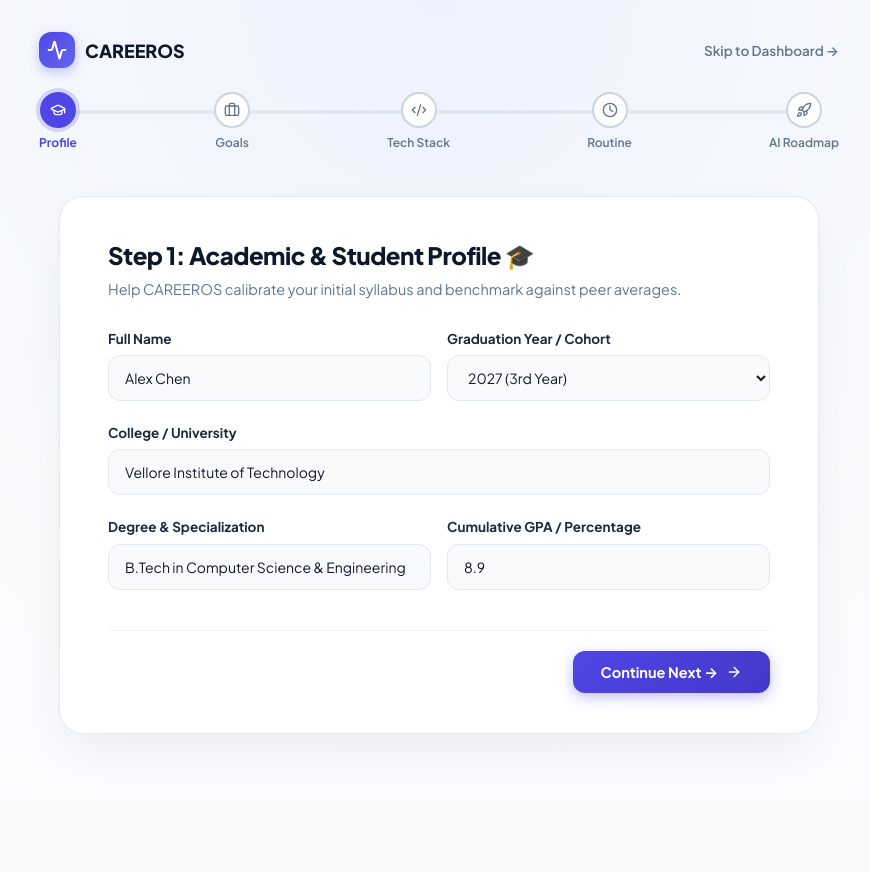
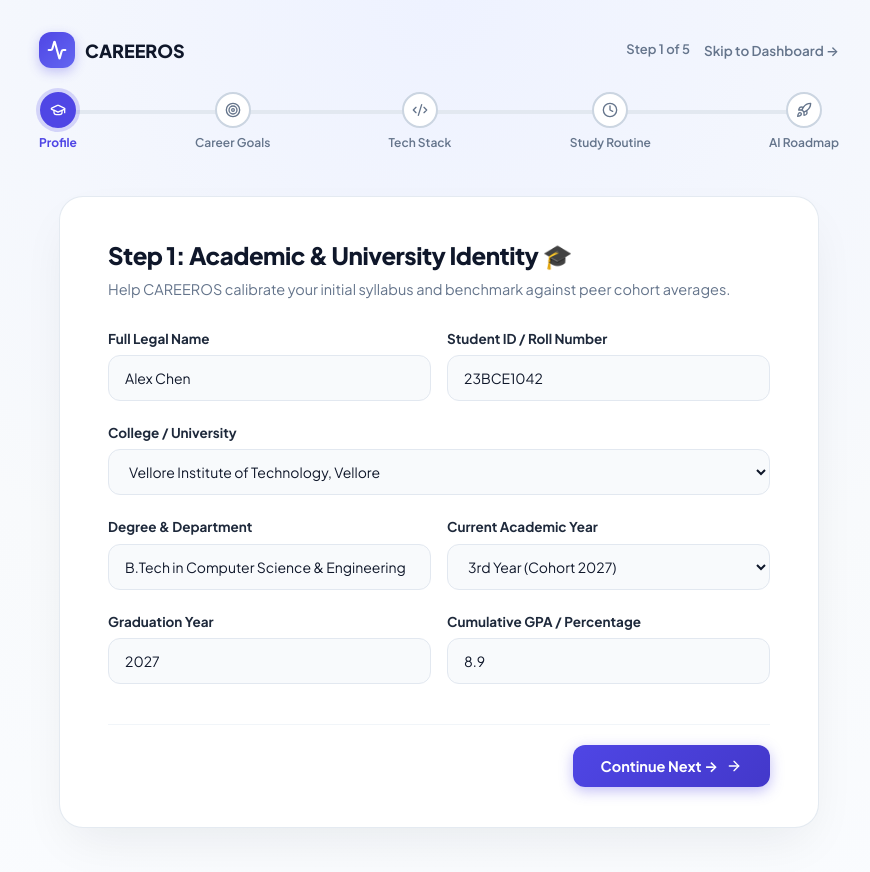
Before and after one commit to Jb3116/CAREEROS-App, a React (Vite) app: page /onboarding in a window 1280 px wide. Shown: the top 872 px of the page, without its empty margins (201-1071 px from the left). Before the commit the page ends 800 px from the top, so only its background shows below. Built offline with nearby package versions, Linux system fonts and the light colour scheme.

Commit message:
feat: add complete Student Onboarding UI

```diff
--- a/src/pages/OnboardingPage.tsx
+++ b/src/pages/OnboardingPage.tsx
@@ -13,6 +13,12 @@ import {
   Rocket,
   Check,
   Zap,
+  Building,
+  Target,
+  BookOpen,
+  ChevronRight,
+  Award,
+  Calendar,
 } from 'lucide-react';
 
 export const OnboardingPage: React.FC = () => {
@@ -22,18 +28,20 @@ export const OnboardingPage: React.FC = () => {
   // Form State
   const [formData, setFormData] = useState({
     fullName: 'Alex Chen',
-    college: 'Vellore Institute of Technology',
+    college: 'Vellore Institute of Technology, Vellore',
     degree: 'B.Tech in Computer Science & Engineering',
-    gradYear: '2027 (3rd Year)',
+    currentYear: '3rd Year (Cohort 2027)',
+    gradYear: '2027',
     cgpa: '8.9',
+    rollNumber: '23BCE1042',
     targetRoles: ['Software Development Engineer', 'Full Stack Developer'],
-    targetCompanyTypes: ['Tier-1 Product Companies', 'High-Growth Tech Startups'],
-    primaryLanguages: ['C++', 'Python', 'TypeScript'],
-    frameworks: ['React', 'Node.js', 'PostgreSQL'],
-    dsaLevel: 'Intermediate (150+ LeetCode solved)',
-    weeklyHours: '10 - 15 Hours / Week',
-    routinePreference: 'Evening (6 PM - 10 PM)',
-    targetAssessment: 'Google Campus Drive (Aug 2026)',
+    targetCompanyTypes: ['Tier-1 Product Companies (FAANG & High Tier)', 'High-Growth Tech Startups'],
+    primaryLanguages: ['C++', 'Python', 'TypeScript', 'SQL'],
+    frameworks: ['React', 'Node.js', 'PostgreSQL', 'Docker'],
+    dsaLevel: 'Intermediate (150+ LeetCode solved - Trees, Graphs, DP)',
+    weeklyHours: '10 - 15 Hours / Week (Recommended)',
+    routinePreference: 'Evening (6:00 PM - 10:00 PM)',
+    targetAssessment: 'Google & Goldman Sachs Campus Drive (Aug 2026)',
   });
 
   const toggleRole = (role: string) => {
@@ -64,19 +72,26 @@ export const OnboardingPage: React.FC = () => {
   };
 
   const nextStep = () => {
-    if (currentStep < 5) setCurrentStep(currentStep + 1);
-    else navigate('/dashboard');
+    if (currentStep < 5) {
+      setCurrentStep(currentStep + 1);
+      window.scrollTo({ top: 0, behavior: 'smooth' });
+    } else {
+      navigate('/dashboard');
+    }
   };
 
   const prevStep = () => {
-    if (currentStep > 1) setCurrentStep(currentStep - 1);
+    if (currentStep > 1) {
+      setCurrentStep(currentStep - 1);
+      window.scrollTo({ top: 0, behavior: 'smooth' });
+    }
   };
 
   const steps = [
     { num: 1, label: 'Profile', icon: GraduationCap },
-    { num: 2, label: 'Goals', icon: Briefcase },
+    { num: 2, label: 'Career Goals', icon: Target },
     { num: 3, label: 'Tech Stack', icon: Code2 },
-    { num: 4, label: 'Routine', icon: Clock },
+    { num: 4, label: 'Study Routine', icon: Clock },
     { num: 5, label: 'AI Roadmap', icon: Rocket },
   ];
 
@@ -92,9 +107,14 @@ export const OnboardingPage: React.FC = () => {
             <span>CAREEROS</span>
           </Link>
 
-          <button className="onboard-skip-btn" onClick={() => navigate('/dashboard')}>
-            Skip to Dashboard →
-          </button>
+          <div style={{ display: 'flex', alignItems: 'center', gap: 14 }}>
+            <span style={{ fontSize: 13, color: '#64748B', fontWeight: 600 }}>
+              Step {currentStep} of {steps.length}
+            </span>
+            <button className="onboard-skip-btn" onClick={() => navigate('/dashboard')}>
+              Skip to Dashboard →
+            </button>
+          </div>
         </div>
 
         {/* 5-Step Progress Tracker */}
@@ -115,6 +135,8 @@ export const OnboardingPage: React.FC = () => {
                 key={s.num}
                 className={`onboard-step-node ${isActive ? 'active' : ''} ${isCompleted ? 'completed' : ''}`}
                 onClick={() => setCurrentStep(s.num)}
+                role="button"
+                tabIndex={0}
               >
                 <div className="onboard-node-circle">
                   {isCompleted ? <Check size={16} strokeWidth={3} /> : <Icon size={16} />}
@@ -126,64 +148,95 @@ export const OnboardingPage: React.FC = () => {
         </div>
       </header>
 
-      {/* ---------------- Wizard Card ---------------- */}
+      {/* ---------------- Main Wizard Card ---------------- */}
       <main className="onboard-card">
-        {/* Step 1: Education & Personal */}
+        {/* Step 1: Education & Academic Identity */}
         {currentStep === 1 && (
           <>
             <div className="onboard-card-header">
-              <h1 className="onboard-card-title">Step 1: Academic & Student Profile 🎓</h1>
+              <h1 className="onboard-card-title">Step 1: Academic & University Identity 🎓</h1>
               <p className="onboard-card-desc">
-                Help CAREEROS calibrate your initial syllabus and benchmark against peer averages.
+                Help CAREEROS calibrate your initial syllabus and benchmark against peer cohort averages.
               </p>
             </div>
 
             <div className="onboard-form">
               <div className="onboard-grid-2">
                 <div className="onboard-field">
-                  <label className="onboard-label">Full Name</label>
+                  <label className="onboard-label">Full Legal Name</label>
                   <input
                     type="text"
                     className="onboard-input"
                     value={formData.fullName}
                     onChange={(e) => setFormData({ ...formData, fullName: e.target.value })}
                     placeholder="e.g. Alex Chen"
+                    required
                   />
                 </div>
                 <div className="onboard-field">
-                  <label className="onboard-label">Graduation Year / Cohort</label>
-                  <select
-                    className="onboard-select"
-                    value={formData.gradYear}
-                    onChange={(e) => setFormData({ ...formData, gradYear: e.target.value })}
-                  >
-                    <option>2027 (3rd Year)</option>
-                    <option>2028 (2nd Year)</option>
-                    <option>2026 (Final Year)</option>
-                    <option>2029 (1st Year)</option>
-                  </select>
+                  <label className="onboard-label">Student ID / Roll Number</label>
+                  <input
+                    type="text"
+                    className="onboard-input"
+                    value={formData.rollNumber}
+                    onChange={(e) => setFormData({ ...formData, rollNumber: e.target.value })}
+                    placeholder="e.g. 23BCE1042"
+                  />
                 </div>
               </div>
 
               <div className="onboard-field">
                 <label className="onboard-label">College / University</label>
-                <input
-                  type="text"
-                  className="onboard-input"
+                <select
+                  className="onboard-select"
                   value={formData.college}
                   onChange={(e) => setFormData({ ...formData, college: e.target.value })}
-                  placeholder="e.g. Vellore Institute of Technology"
-                />
+                >
+                  <option>Vellore Institute of Technology, Vellore</option>
+                  <option>IIT Bombay</option>
+                  <option>BITS Pilani</option>
+                  <option>NIT Trichy</option>
+                  <option>IIIT Hyderabad</option>
+                  <option>Delhi Technological University</option>
+                  <option>Other Engineering College</option>
+                </select>
               </div>
 
               <div className="onboard-grid-2">
                 <div className="onboard-field">
-                  <label className="onboard-label">Degree & Specialization</label>
+                  <label className="onboard-label">Degree & Department</label>
                   <input
                     type="text"
                     className="onboard-input"
                     value={formData.degree}
                     onChange={(e) => setFormData({ ...formData, degree: e.target.value })}
+                    placeholder="e.g. B.Tech in Computer Science & Engineering"
+                  />
+                </div>
+                <div className="onboard-field">
+                  <label className="onboard-label">Current Academic Year</label>
+                  <select
+                    className="onboard-select"
+                    value={formData.currentYear}
+                    onChange={(e) => setFormData({ ...formData, currentYear: e.target.value })}
+                  >
+                    <option>1st Year (Class of 2029)</option>
+                    <option>2nd Year (Class of 2028)</option>
+                    <option>3rd Year (Cohort 2027)</option>
+                    <option>4th Year / Final (Class of 2026)</option>
+                  </select>
+                </div>
+              </div>
+
+              <div className="onboard-grid-2">
+                <div className="onboard-field">
+                  <label className="onboard-label">Graduation Year</label>
+                  <input
+                    type="text"
+                    className="onboard-input"
+                    value={formData.gradYear}
+                    onChange={(e) => setFormData({ ...formData, gradYear: e.target.value })}
+                    placeholder="e.g. 2027"
                   />
                 </div>
                 <div className="onboard-field">
@@ -201,19 +254,19 @@ export const OnboardingPage: React.FC = () => {
           </>
         )}
 
-        {/* Step 2: Target Roles & Companies */}
+        {/* Step 2: Target Career Goals & Roles */}
         {currentStep === 2 && (
           <>
             <div className="onboard-card-header">
-              <h1 className="onboard-card-title">Step 2: Target Career Goals 🎯</h1>
+              <h1 className="onboard-card-title">Step 2: Target Career Goals & Roles 🎯</h1>
               <p className="onboard-card-desc">
-                Select the technical roles and hiring tier environments you are preparing for.
+                Select the technical engineering tracks and company environments you are targeting.
               </p>
             </div>
 
             <div className="onboard-form">
               <div className="onboard-field">
-                <label className="onboard-label">Target Roles (Select all that apply)</label>
+                <label className="onboard-label">Primary Target Roles (Select all that apply)</label>
                 <div className="onboard-pill-group">
                   {[
                     'Software Development Engineer',
@@ -243,8 +296,8 @@ export const OnboardingPage: React.FC = () => {
                 <label className="onboard-label">Target Company Tiers</label>
                 <div className="onboard-pill-group">
                   {[
-                    'Tier-1 Product Companies (Google, Microsoft, Amazon)',
-                    'High-Growth Tech Startups (Zepto, Razorpay, Uber)',
+                    'Tier-1 Product Companies (FAANG & High Tier)',
+                    'High-Growth Tech Startups',
                     'FinTech & Quant Firms (Goldman Sachs, D.E. Shaw)',
                     'IT Services & Enterprise Consulting',
                   ].map((comp) => {
@@ -267,7 +320,7 @@ export const OnboardingPage: React.FC = () => {
           </>
         )}
 
-        {/* Step 3: Programming Languages & Stack */}
+        {/* Step 3: Tech Stack & Coding Languages */}
         {currentStep === 3 && (
           <>
             <div className="onboard-card-header">
@@ -279,7 +332,7 @@ export const OnboardingPage: React.FC = () => {
 
             <div className="onboard-form">
               <div className="onboard-field">
-                <label className="onboard-label">Primary Coding Languages</label>
+                <label className="onboard-label">Primary Programming Languages</label>
                 <div className="onboard-pill-group">
                   {['C++', 'Java', 'Python', 'TypeScript', 'JavaScript', 'Go', 'SQL', 'C#'].map((lang) => {
                     const isSelected = formData.primaryLanguages.includes(lang);
@@ -305,17 +358,17 @@ export const OnboardingPage: React.FC = () => {
                   value={formData.dsaLevel}
                   onChange={(e) => setFormData({ ...formData, dsaLevel: e.target.value })}
                 >
-                  <option>Beginner (Starting with Arrays, Strings & Math)</option>
-                  <option>Intermediate (150+ LeetCode solved - Trees, Recursion, Stack)</option>
-                  <option>Advanced (300+ Solved - Dynamic Programming, Graphs, Tries)</option>
-                  <option>Competitive Programmer (Codeforces / CodeChef active)</option>
+                  <option>Beginner (0 - 50 problems: Arrays, Strings, Basic Math)</option>
+                  <option>Intermediate (150+ LeetCode solved - Trees, Graphs, DP)</option>
+                  <option>Advanced (300+ Solved - Dynamic Programming, Tries, Segment Trees)</option>
+                  <option>Competitive Programmer (Codeforces 1600+ / LeetCode Knight)</option>
                 </select>
               </div>
             </div>
           </>
         )}
 
-        {/* Step 4: Availability & Schedule */}
+        {/* Step 4: Schedule & Study Routine */}
         {currentStep === 4 && (
           <>
             <div className="onboard-card-header">
@@ -328,15 +381,15 @@ export const OnboardingPage: React.FC = () => {
             <div className="onboard-form">
               <div className="onboard-grid-2">
                 <div className="onboard-field">
-                  <label className="onboard-label">Weekly Prep Hours</label>
+                  <label className="onboard-label">Weekly Prep Hours Commitment</label>
                   <select
                     className="onboard-select"
                     value={formData.weeklyHours}
                     onChange={(e) => setFormData({ ...formData, weeklyHours: e.target.value })}
                   >
-                    <option>5 - 10 Hours / Week (Light)</option>
+                    <option>5 - 10 Hours / Week (Light / Balance with Classes)</option>
                     <option>10 - 15 Hours / Week (Recommended)</option>
-                    <option>15 - 25 Hours / Week (Intensive)</option>
+                    <option>15 - 25 Hours / Week (Intensive Sprint)</option>
                   </select>
                 </div>
                 <div className="onboard-field">
@@ -346,21 +399,22 @@ export const OnboardingPage: React.FC = () => {
                     value={formData.routinePreference}
                     onChange={(e) => setFormData({ ...formData, routinePreference: e.target.value })}
                   >
-                    <option>Morning (6 AM - 9 AM)</option>
-                    <option>Afternoon (1 PM - 4 PM)</option>
-                    <option>Evening (6 PM - 10 PM)</option>
-                    <option>Night Owl (10 PM - 1 AM)</option>
+                    <option>Early Bird (6:00 AM - 9:00 AM)</option>
+                    <option>Afternoon (1:00 PM - 4:00 PM)</option>
+                    <option>Evening (6:00 PM - 10:00 PM)</option>
+                    <option>Night Owl (10:00 PM - 1:00 AM)</option>
                   </select>
                 </div>
               </div>
 
               <div className="onboard-field">
-                <label className="onboard-label">First Upcoming Assessment / Drive</label>
+                <label className="onboard-label">Target Placement Drive / Milestone</label>
                 <input
                   type="text"
                   className="onboard-input"
                   value={formData.targetAssessment}
                   onChange={(e) => setFormData({ ...formData, targetAssessment: e.target.value })}
+                  placeholder="e.g. Google & Goldman Sachs Campus Drive (Aug 2026)"
                 />
               </div>
             </div>
@@ -404,7 +458,7 @@ export const OnboardingPage: React.FC = () => {
               </div>
 
               <div style={{ background: 'rgba(255,255,255,0.08)', padding: 14, borderRadius: 12, fontSize: 13, lineHeight: 1.5, color: '#E0E7FF' }}>
-                💡 <strong>Next Best Action:</strong> Complete the <em>2 Tree Problems</em> module in your Practice Arena to bridge the detected Binary Search Tree mastery gap before the upcoming Google Campus Assessment.
+                💡 <strong>High-Yield Priority:</strong> Complete the <em>2 Tree Problems</em> module in your Practice Arena to bridge the detected Binary Search Tree mastery gap before the upcoming Google Campus Assessment.
               </div>
             </div>
           </>
```
